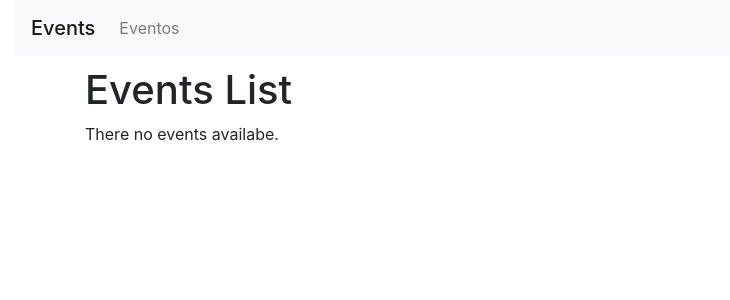
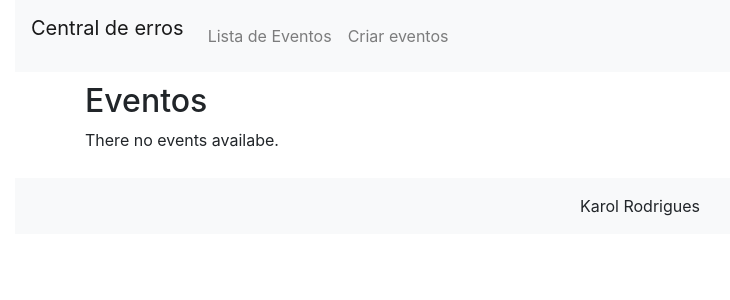
Before and after one commit to KarolRodriguespy/centraldeerros, a Django app: page /events/list in a window 1280 px wide. Shown: the top 300 px of the page, without its empty margins (0-730 px from the left). Run offline with Django 3.2, Linux system fonts and the light colour scheme; data that the repository does not hold is empty; some libraries are stand-ins or nearby versions.

```diff
--- a/centraldeerros/settings.py
+++ b/centraldeerros/settings.py
@@ -24,7 +24,7 @@ SECRET_KEY = '9d4+og^6i$)ck59ciwvjg4utl9v##q5r#19w4e%qfzm6kirk^i'
 # SECURITY WARNING: don't run with debug turned on in production!
 DEBUG = True
 
-ALLOWED_HOSTS = ['projeto-centraldeerros.herokuapp.com']
+ALLOWED_HOSTS = []  #'projeto-centraldeerros.herokuapp.com']
 
 # Application definition
 
--- a/events/models.py
+++ b/events/models.py
@@ -37,8 +37,8 @@ class Event(models.Model):
 
     @property
     def count_events(self):
-        if self.level == self.level:
-            return Event.objects.values('log').count()
+
+        return Event.objects.values('log').count()
 
 
     def __str__(self):
--- a/events/templates/base.html
+++ b/events/templates/base.html
@@ -15,25 +15,42 @@
     <link rel="stylesheet" type="text/css" href="{% static 'css/font-awesome.min.css' %}">
      {% block custom_css %}{% endblock %}
 <body class="container-fluid">
-    <nav class="navbar navbar-expand-lg navbar-light bg-light" style="background-color: #e3f2fd;">
-        <a class="navbar-brand mb-0 h1" href="#">Events</a>
-        <button class="navbar-toggler" type="button" data-toggle="collapse" data-target="#navbarNavAltMarkup" aria-controls="navbarNavAltMarkup" aria-expanded="false" aria-label="Toggle navigation">
+    <nav class="navbar navbar-expand-lg navbar-light bg-light">
+        <p class="navbar-brand" >Central de erros </p>
+        <button class="navbar-toggler" type="button" data-toggle="collapse" data-target="#navbarSupportedContent" aria-controls="navbarSupportedContent" aria-expanded="false" aria-label="Toggle navigation">
+    <span class="navbar-toggler-icon"></span>
             <span class="navbar-toggler-icon"></span>
         </button>
         <div class="collapse navbar-collapse" id="navbarNavAltMarkup">
                 <ul class="navbar-nav">
                     <li class="nav-item">
-                        <a class="nav-link" href="{% url 'events:list' %}">Eventos</a>
+                        <a class="nav-link" href="{% url 'events:list' %}"> Lista de Eventos</a>
+                    </li>
+                    <li>
+                        <a class="nav-link" href="{% url 'events:create' %}">Criar eventos</a>
                     </li>
                 </ul>
             </div>
 </nav>
-        <div id="content" class="container">
+    <main id="content" class="container">
             {% block content %}{% endblock %}
-                </div>
+   </main>
+
+    <footer class="container-fluid bg-light p-0">
+        <div class="row">
+            <div class="col d-flex justify-content-center py-3">
+                Karol Rodrigues
+         </div>
+        </div>
+    </footer>
+
+
         <script src="https://code.jquery.com/jquery-3.3.1.slim.min.js" integrity="sha384-q8i/X+965DzO0rT7abK41JStQIAqVgRVzpbzo5smXKp4YfRvH+8abtTE1Pi6jizo" crossorigin="anonymous"></script>
         <script src="https://cdnjs.cloudflare.com/ajax/libs/popper.js/1.14.7/umd/popper.min.js" integrity="sha384-UO2eT0CpHqdSJQ6hJty5KVphtPhzWj9WO1clHTMGa3JDZwrnQq4sF86dIHNDz0W1" crossorigin="anonymous"></script>
         <script src="{% static 'js/bootstrap.min.js' %}"></script>
+
         {% block custom_js %}{% endblock %}
+
+
     </body>
 </html>
--- a/events/templates/events/detail.html
+++ b/events/templates/events/detail.html
@@ -6,7 +6,7 @@
 <div class="container">
  <div class="row">
   <div class="col-sm-6">
-   <h2> Listagem de eventos</h2>
+   <h2> Evento {{event.pk}} </h2>
   </div>
  </div>
 </div>
--- a/events/templates/events/list.html
+++ b/events/templates/events/list.html
@@ -1,7 +1,7 @@
 {% extends "base.html" %}
 
 {% block content %}
-  <h1>Events List</h1>
+  <h2>Eventos</h2>
   {% if list %}
 
  <div class="table-responsive">
@@ -19,13 +19,12 @@
   <tbody>
     {% for event in list %}
        <tr>
-                <td> {{event.id}}</td>
-                <td> {{event.level}}</td>
+                <td><a href="{% url 'events:detail' event.pk %}" class="btn btn-link">{{event.level}}</a></td>
                 <td> {{event.log}} </td>
                 <td> {{event.count_events}} </td>
                 <td> <a href="{% url 'events:update' event.pk %}" class="input-group mb-3"><i class="fas fa-edit"></i></a></td>
                 <td><div class="btn-group" role="group" aria-label="Basic example">
-                    <a href="{% url 'events:delete' event.pk %}" class="btn btn-danger"><i class="fas fa-trash-alt"></i></a>
+                    <a href="{% url 'events:delete' event.pk %}" class="btn"><i class="fas fa-trash-alt"></i></a>
                 </td>
         </tr>
     {% endfor %}
@@ -33,4 +32,6 @@
   {% else %}
     <p>There no events availabe.</p>
   {% endif %}
+        </table>
+ </div>
 {% endblock %}
```
Also changed, not shown: events/api/views.py (+1 -8 lines).
